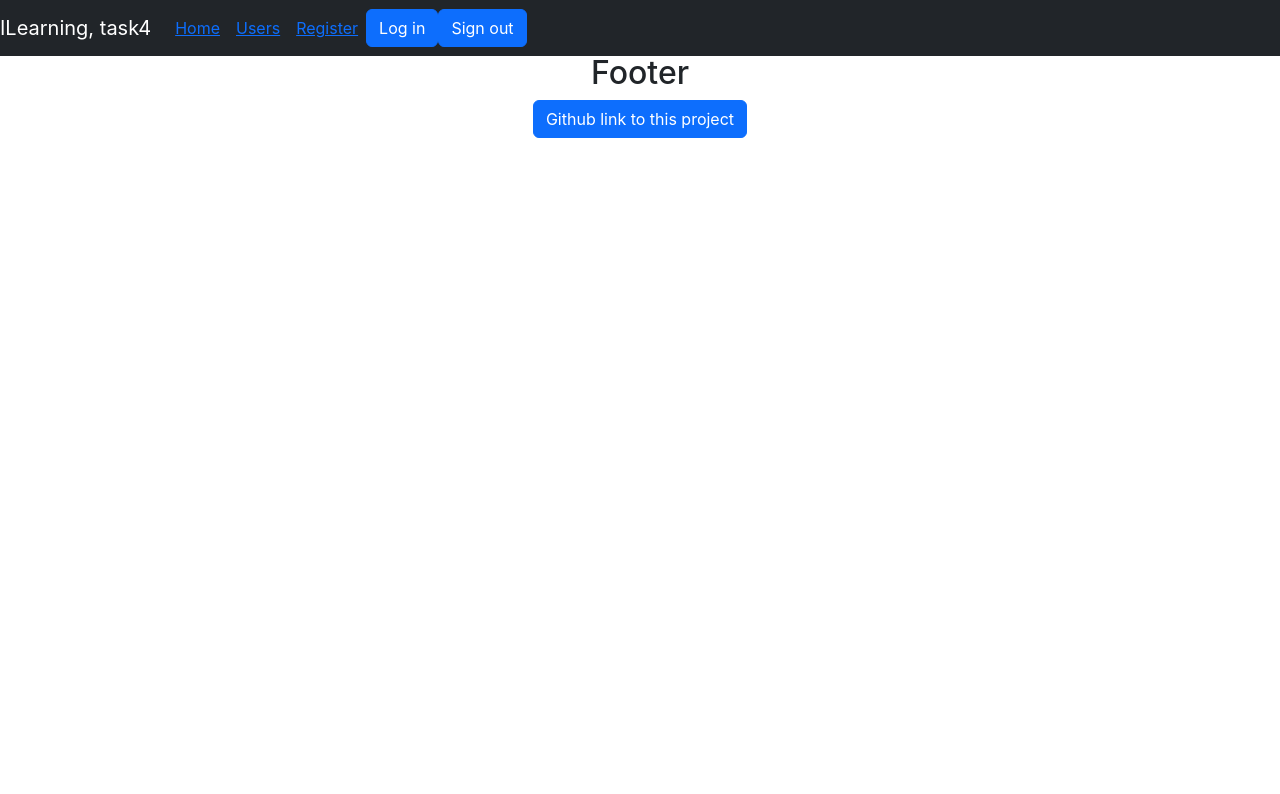
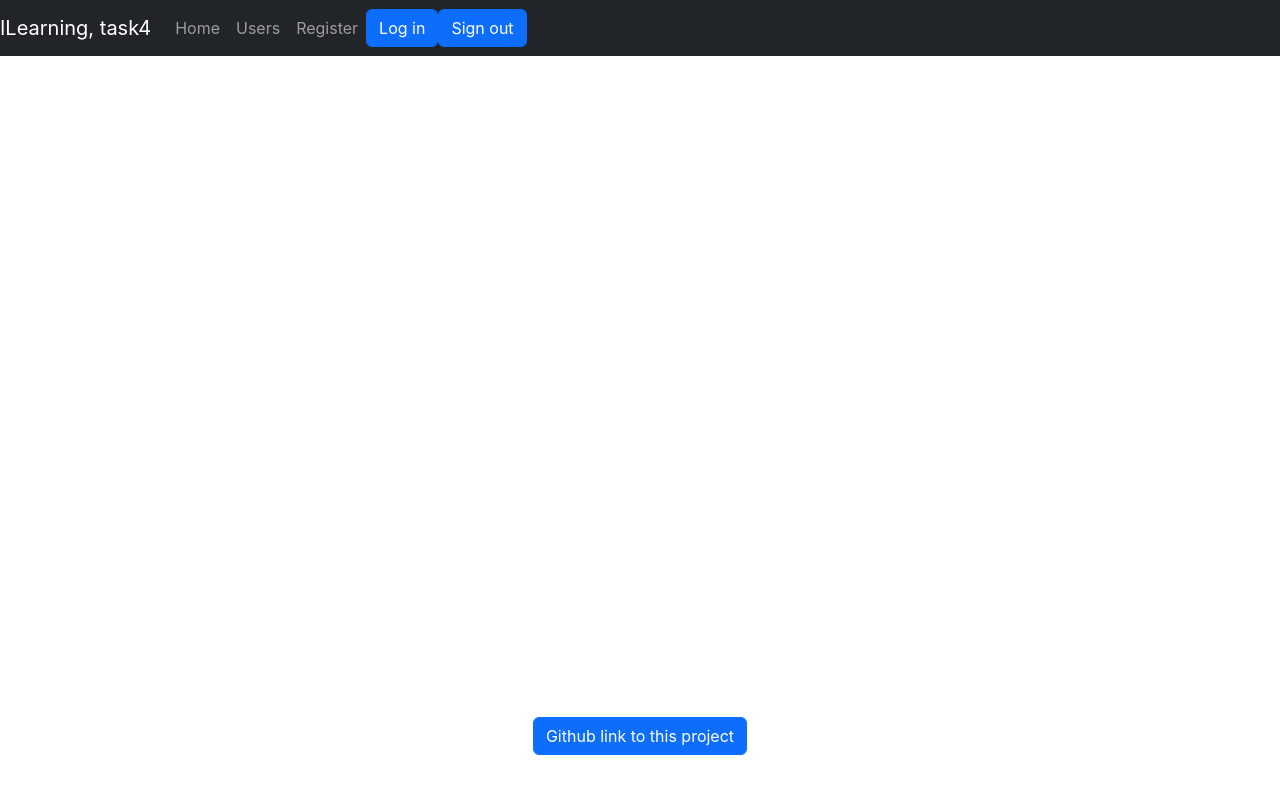
Before and after one commit to julia-mironova/registeredUserTableViewer, a React (Create React App) app in the folder ilearning-task4/: page /register in a window 1280 px wide. Shown: the top 794 px of the page. Built offline with nearby package versions, Linux system fonts and the light colour scheme.

Commit message:
feat: footer link to github

```diff
--- a/ilearning-task4/package.json
+++ b/ilearning-task4/package.json
@@ -12,6 +12,7 @@
     "react-bootstrap": "^2.4.0",
     "react-dom": "^18.2.0",
     "react-redux": "^8.0.2",
+    "react-router-bootstrap": "^0.26.2",
     "react-router-dom": "^6.3.0",
     "react-scripts": "5.0.1",
     "web-vitals": "^2.1.4"
--- a/ilearning-task4/src/App.js
+++ b/ilearning-task4/src/App.js
@@ -13,18 +13,13 @@ function App() {
 		<>
 			<Router>
 				<NaviBar />
-
-				<Routes>
-					<Route path="/" element={<Home />} />
-				</Routes>
-
-				{/*<main className="App-main">
+				<main className="App-main">
 					<Routes>
 						<Route exact path="/" element={<Home />} />
 						<Route path="/users" element={<Users />} />
 						<Route path="/register" element={<Register />} />
 					</Routes>
-				</main>*/}
+				</main>
 				<footer className="App-footer">
 					<Footer />
 				</footer>
--- a/ilearning-task4/src/components/footer.js
+++ b/ilearning-task4/src/components/footer.js
@@ -1,12 +1,18 @@
 import React from "react";
 import "bootstrap/dist/css/bootstrap.min.css";
 import { Button } from "react-bootstrap";
+//import { useNavigate } from "react-router-dom";
+
+//let navigate = useNavigate();
+
+let gitLink = `https://github.com/julia-mironova/registeredUserTableViewer/tree/main/ilearning-task4`;
 
 function Footer() {
 	return (
 		<>
-			<h2>Footer</h2>
-			<Button variant="primary">Github link to this project</Button>
+			<Button variant="primary" onClick={() => window.open(gitLink, "_blank")}>
+				Github link to this project
+			</Button>
 		</>
 	);
 }
--- a/ilearning-task4/src/components/navibar.js
+++ b/ilearning-task4/src/components/navibar.js
@@ -11,15 +11,15 @@ function NaviBar() {
 				<Navbar.Collapse id="responsive-navbar-nav">
 					<Navbar.Brand>ILearning, task4</Navbar.Brand>
 					<Nav className="mr-auto">
-						<Nav.Link>
-							<Link to="/">Home</Link>
-						</Nav.Link>
-						<Nav.Link>
-							<Link to="/users">Users</Link>
-						</Nav.Link>
-						<Nav.Link>
-							<Link to="/register">Register</Link>
-						</Nav.Link>
+						<Link to="/" className="nav-link">
+							Home
+						</Link>
+						<Link to="/users" className="nav-link">
+							Users
+						</Link>
+						<Link to="/register" className="nav-link">
+							Register
+						</Link>
 					</Nav>
 					<Nav>
 						<Button variant="primary" className="mr-2">
```
Also changed, not shown: 1 other file (tests, documents, lock files or other folders).
